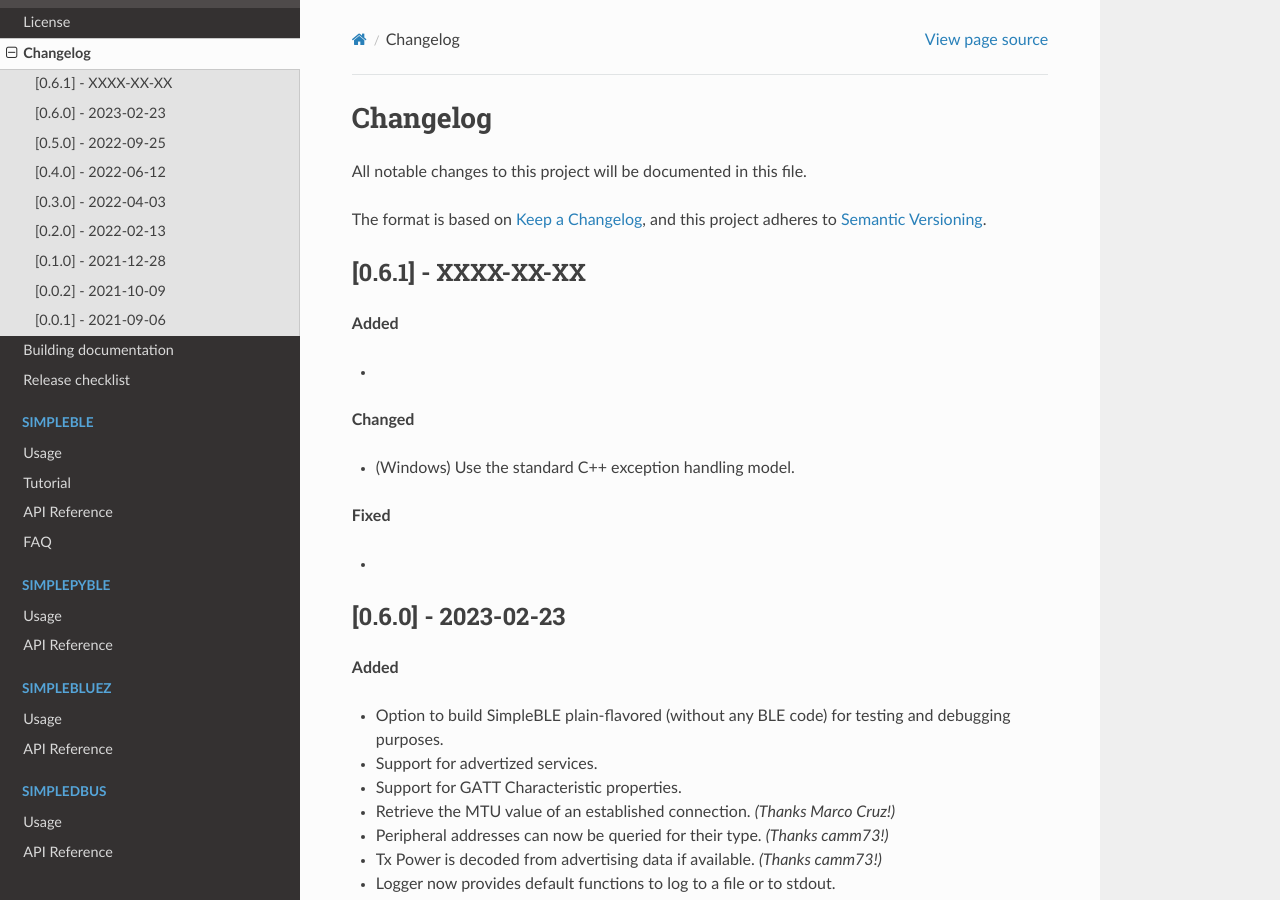
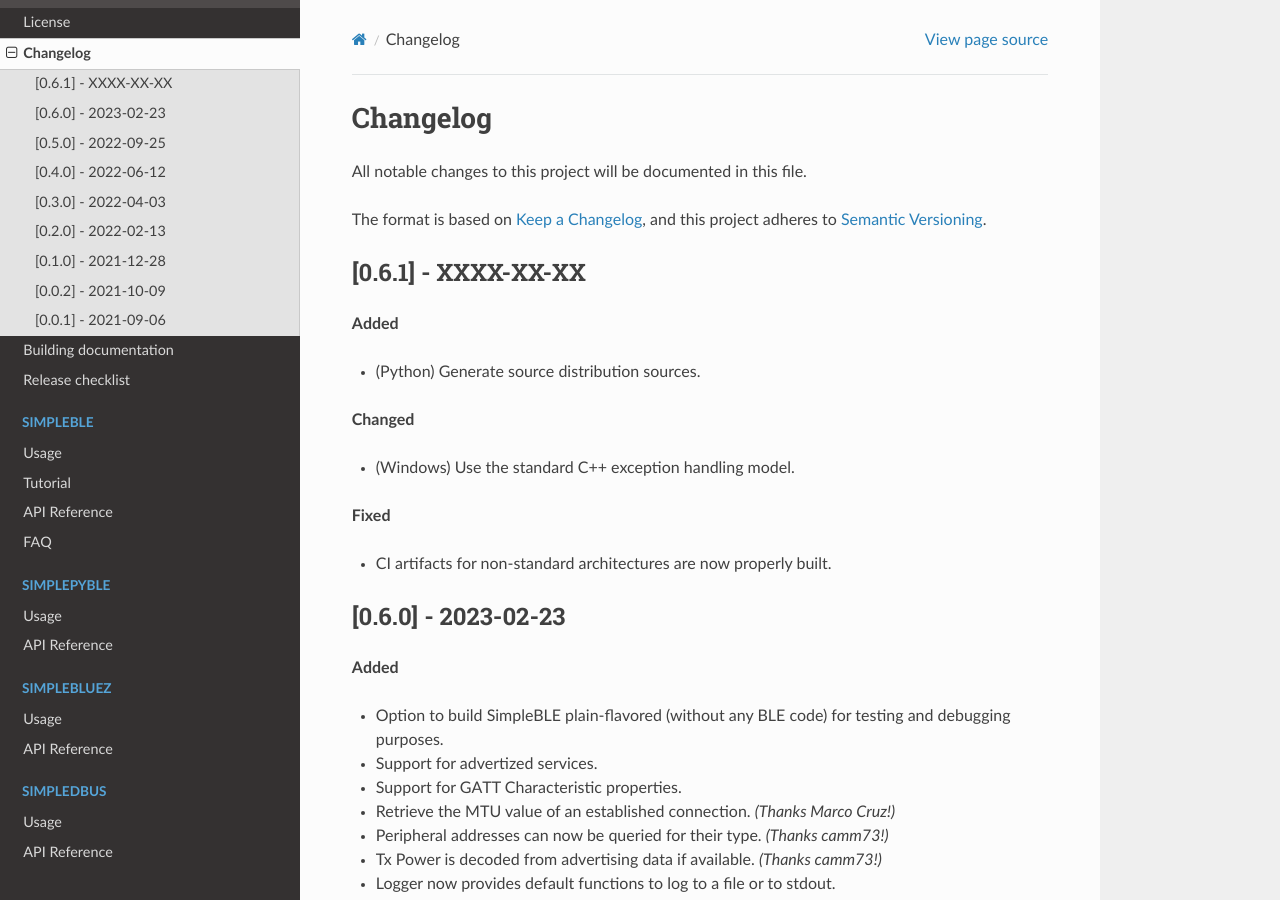
Before and after one commit to OpenBluetoothToolbox/SimpleBLE, a Sphinx documentation site: the page built from docs/changelog.rst, in a window 1280 px wide and 900 px high. Built offline with Sphinx 7.4.7 and the Read the Docs theme 2.0.0, drawn with Linux system fonts in a browser that asks for light colours.

Commit message:
Update Python release job

```diff
--- a/docs/changelog.rst
+++ b/docs/changelog.rst
@@ -10,7 +10,7 @@
 
 **Added**
 
--
+- (Python) Generate source distribution sources.
 
 **Changed**
 
@@ -18,7 +18,7 @@
 
 **Fixed**
 
--
+- CI artifacts for non-standard architectures are now properly built.
 
 [0.6.0] - 2023-02-23
 --------------------
```
Also changed, not shown: 1 other file.
